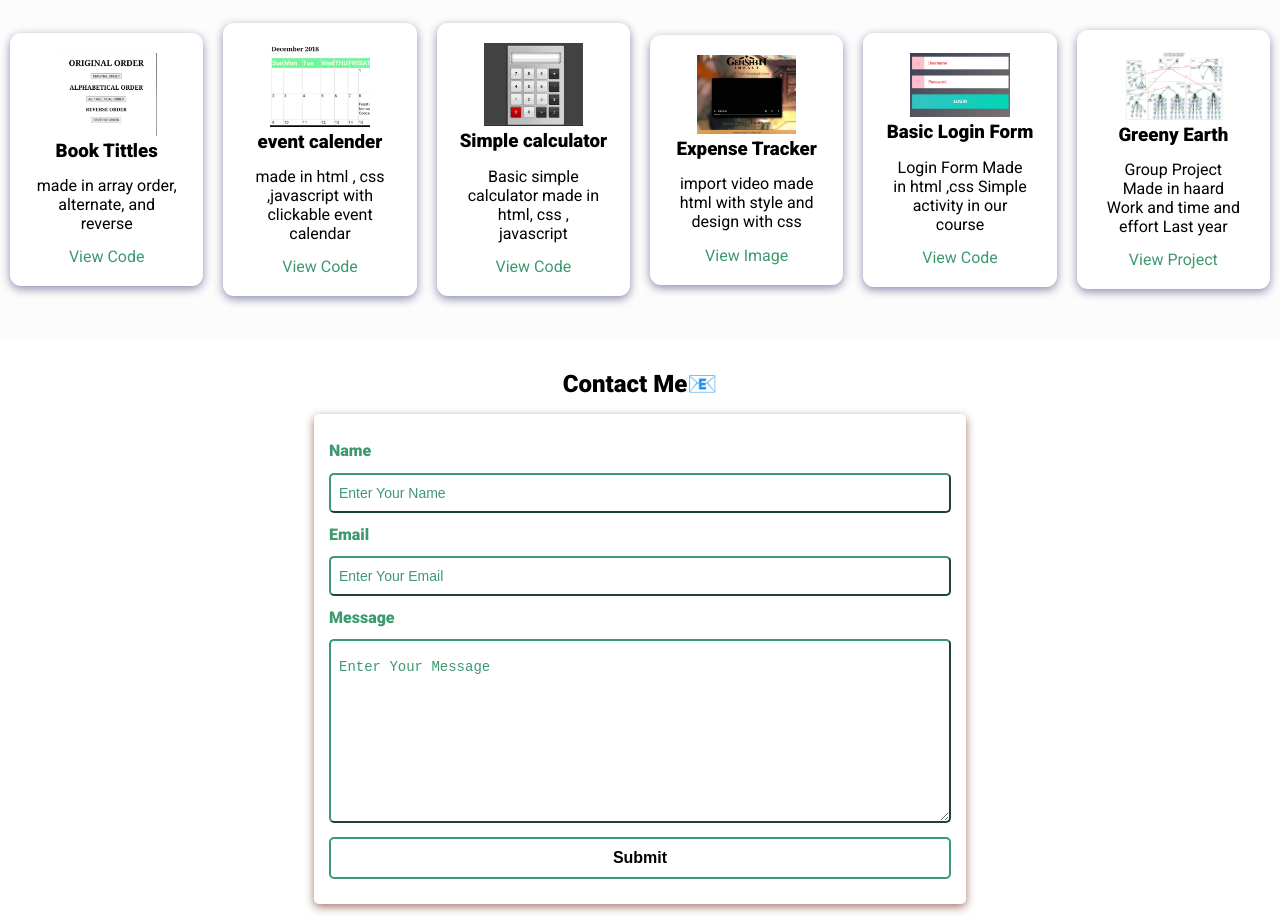
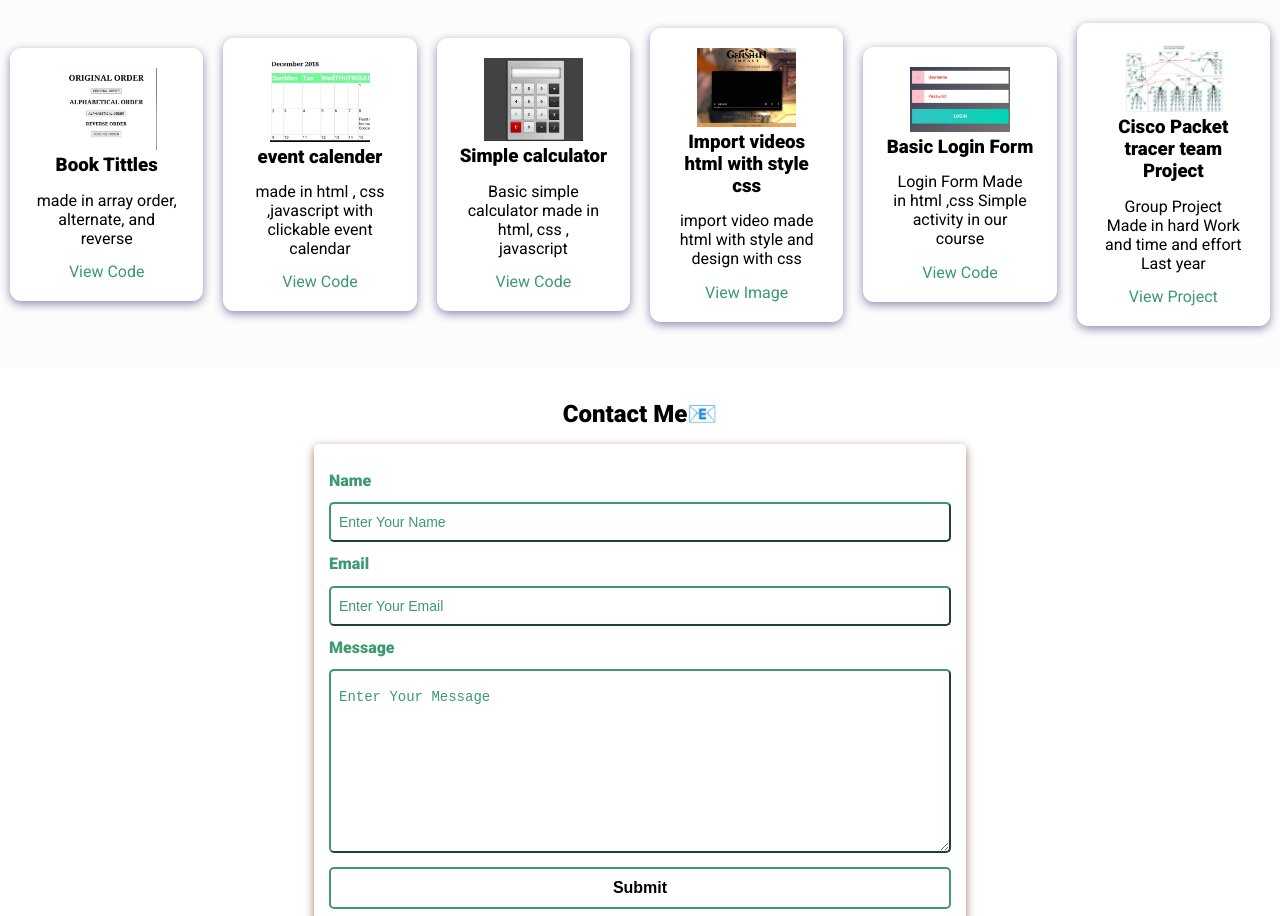
Before and after one commit to meow143/my-portfolio-van, a plain HTML site: page index.html in a window 1280 px wide. Shown: the part 1447-2363 px from the top of the page. Drawn offline with nearby package versions, Linux system fonts and the light colour scheme.

Commit message:
Update index.html

```diff
--- a/index.html
+++ b/index.html
@@ -150,7 +150,7 @@
             loading="lazy"
             class="project-pic"
           />
-          <h3 class="project-title">Expense Tracker</h3>
+          <h3 class="project-title">Import videos html with style css</h3>
           <p class="project-details">
             import video made  html  with style and design with css
           </p>
@@ -174,9 +174,9 @@
             loading="lazy"
             class="project-pic"
           />
-          <h3 class="project-title">Greeny Earth</h3>
+          <h3 class="project-title">Cisco Packet tracer team Project</h3>
           <p class="project-details">
-            Group Project Made in haard Work and time and effort Last year
+            Group Project Made in hard Work and time and effort Last year
           </p>
           <a href="assets/images/06.png" target="_blank" class="project-link">View Project</a>
         </div>
```
